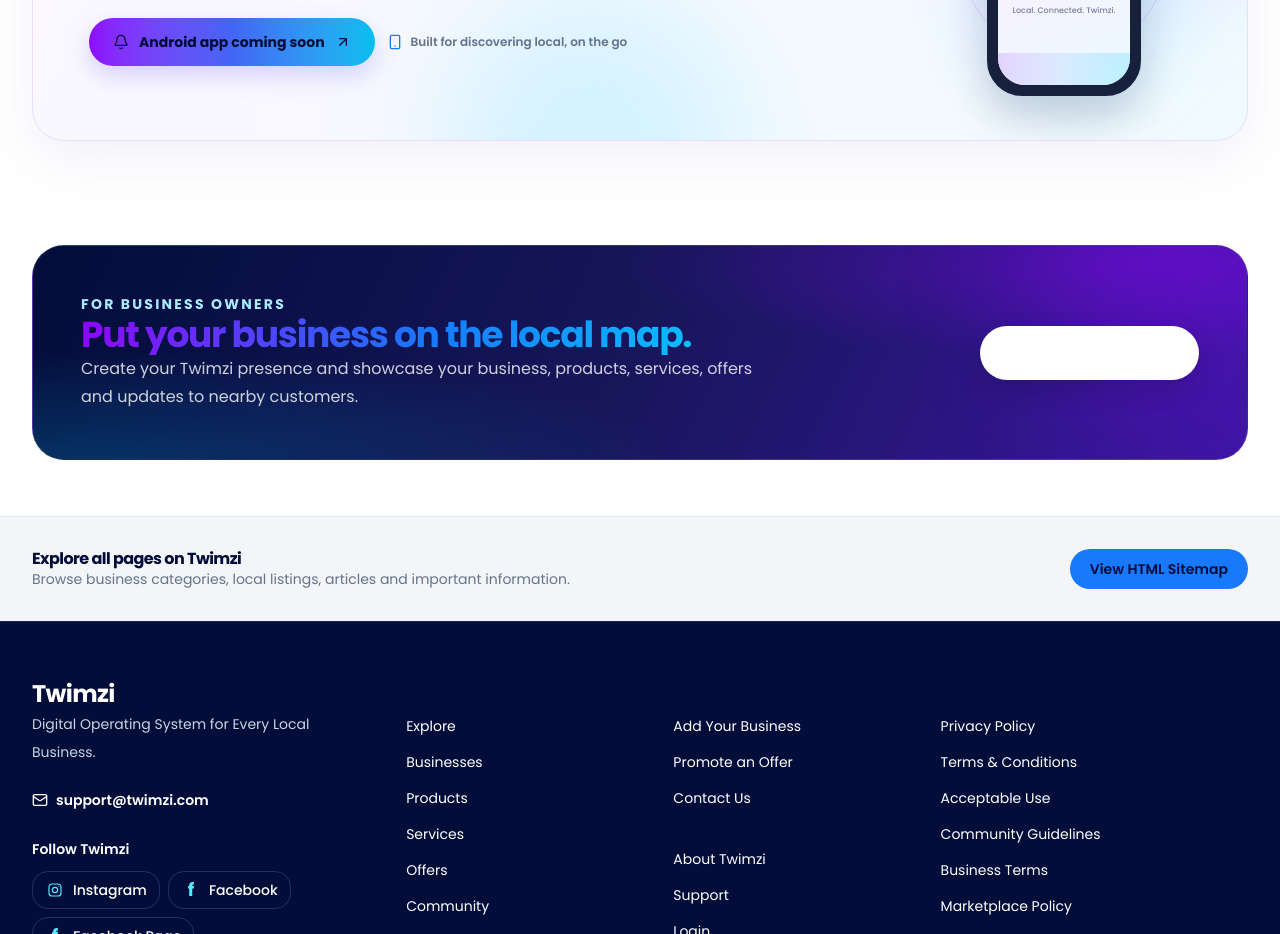
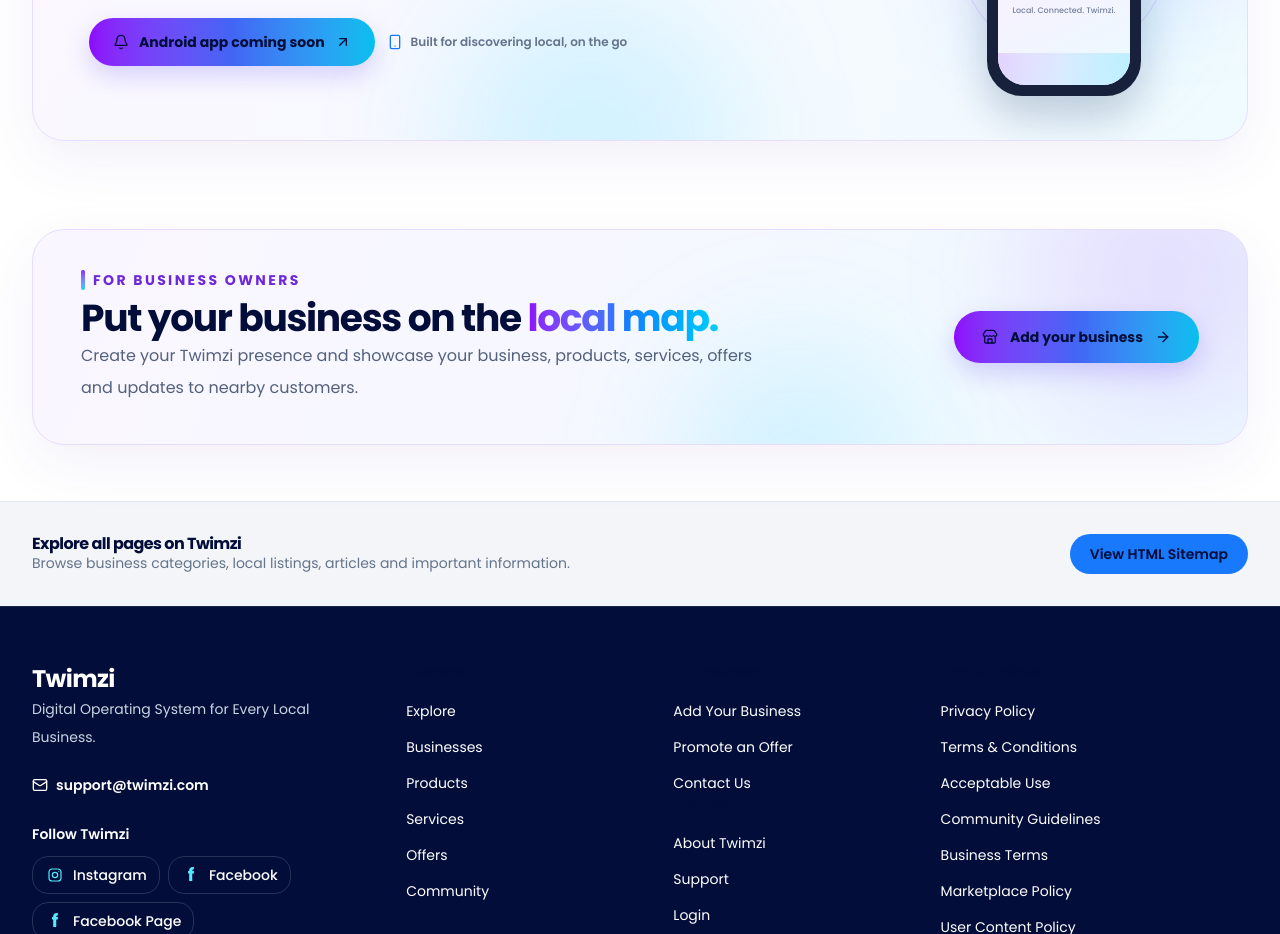
Before and after one commit to twimzi/twimzi-web, a Next.js app: page / in a window 1280 px wide. Shown: the part 1440-2374 px from the top of the page. Built offline with nearby package versions, Linux system fonts and the light colour scheme; no server answers; the database is empty.

Commit message:
Modernize business owner call-to-action section

```diff
--- a/src/components/home/business-cta.tsx
+++ b/src/components/home/business-cta.tsx
@@ -1,33 +1,37 @@
 import Link from "next/link";
+import { ArrowRight, Store } from "lucide-react";
 import { Container } from "@/components/ui/container";
 
 export function BusinessCta() {
   return (
-    <section className="py-12 sm:py-14">
+    <section className="py-8 pb-12 sm:py-10 sm:pb-14">
       <Container>
-        <div className="twimzi-home-cta relative overflow-hidden rounded-[2rem] px-7 py-12 text-white sm:px-12 lg:flex lg:items-center lg:justify-between">
-          <div aria-hidden="true" className="pointer-events-none absolute -right-10 -top-24 h-64 w-64 rounded-full bg-[#8E07FB]/25 blur-3xl" />
-          <div className="relative z-10 max-w-2xl">
-            <p className="twimzi-home-cta-eyebrow text-sm font-bold uppercase tracking-[.16em]">
+        <div className="relative isolate overflow-hidden rounded-[2rem] border border-[#e5dcff] bg-[linear-gradient(112deg,#faf6ff_0%,#f5f8ff_55%,#edfbff_100%)] px-6 py-8 shadow-[0_18px_55px_rgba(83,63,160,0.07)] sm:px-10 sm:py-10 lg:px-12">
+          <div aria-hidden="true" className="pointer-events-none absolute -right-16 -top-24 -z-10 h-72 w-72 rounded-full bg-[#8E07FB]/10 blur-3xl" />
+          <div aria-hidden="true" className="pointer-events-none absolute -bottom-32 right-[28%] -z-10 h-56 w-56 rounded-full bg-[#05CDFC]/15 blur-3xl" />
+          <div aria-hidden="true" className="pointer-events-none absolute inset-0 -z-10 opacity-30 [background-image:radial-gradient(#1879FD_0.7px,transparent_0.7px)] [background-size:24px_24px] [mask-image:linear-gradient(270deg,black,transparent_70%)]" />
+
+          <div className="flex flex-col gap-7 lg:flex-row lg:items-center lg:justify-between lg:gap-10">
+            <div className="relative z-10 max-w-3xl">
+              <p className="inline-flex items-center gap-2 text-xs font-extrabold uppercase tracking-[0.17em] text-[#6d28d9] sm:text-sm">
+                <span className="h-5 w-1 rounded-full bg-gradient-to-b from-[#8E07FB] to-[#05CDFC]" />
                 For business owners
               </p>
-
-            <h2 className="twimzi-gradient-heading mt-3 text-3xl font-bold sm:text-4xl">
-              Put your business on the local map.
+              <h2 className="mt-3 text-2xl font-black leading-tight tracking-[-0.04em] text-[#101747] sm:text-3xl lg:text-[2.35rem]">
+                Put your business on the <span className="bg-gradient-to-r from-[#8E07FB] via-[#1879FD] to-[#05CDFC] bg-clip-text text-transparent">local map.</span>
               </h2>
-
-            <p className="mt-4 text-base leading-7 text-white/80">
-              Create your Twimzi presence and showcase your business, products,
-              services, offers and updates to nearby customers.
+              <p className="mt-3 max-w-2xl text-sm leading-7 text-[#53617d] sm:text-base sm:leading-8">
+                Create your Twimzi presence and showcase your business, products, services, offers and updates to nearby customers.
               </p>
             </div>
 
             <Link
               href="/add-business"
-            className="relative z-10 mt-8 inline-flex min-h-14 items-center justify-center rounded-full bg-white px-7 py-3 text-sm font-extrabold text-[#101747] shadow-lg transition hover:bg-[#eef6ff] lg:mt-0"
+              className="relative z-10 inline-flex min-h-13 shrink-0 items-center justify-center gap-3 self-start rounded-full bg-gradient-to-r from-[#8E07FB] via-[#4265F5] to-[#05BFEF] px-7 py-4 text-sm font-extrabold text-white shadow-[0_10px_25px_rgba(91,71,230,0.22)] transition duration-200 hover:-translate-y-0.5 hover:shadow-[0_14px_30px_rgba(91,71,230,0.28)] focus-visible:outline-none focus-visible:ring-4 focus-visible:ring-[#8E07FB]/20 lg:self-center"
             >
-            Register Your Business
+              <Store className="h-4 w-4" /> Add your business <ArrowRight className="h-4 w-4" />
             </Link>
+          </div>
         </div>
       </Container>
     </section>
```
Lines whose indentation alone changed are shown as unchanged.
